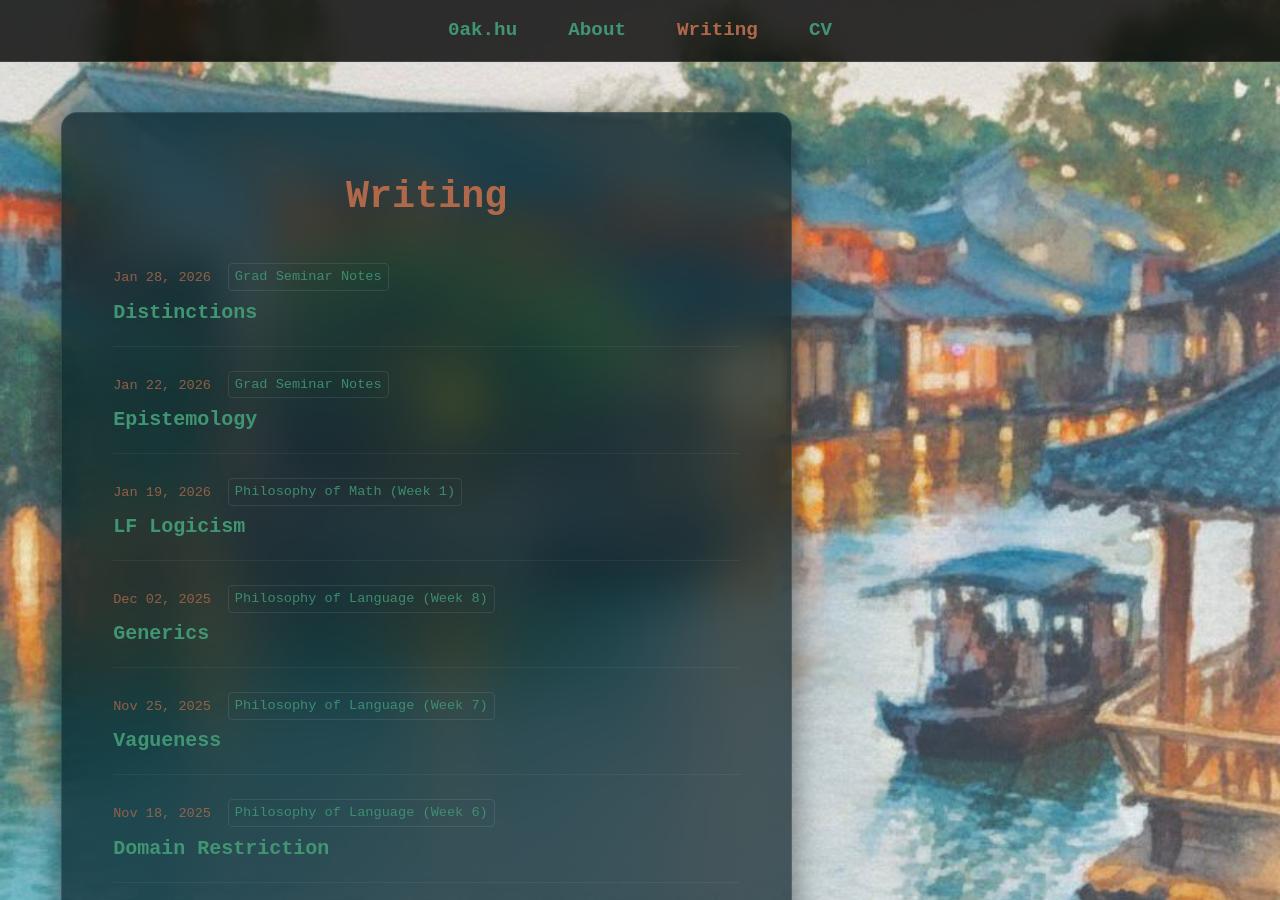
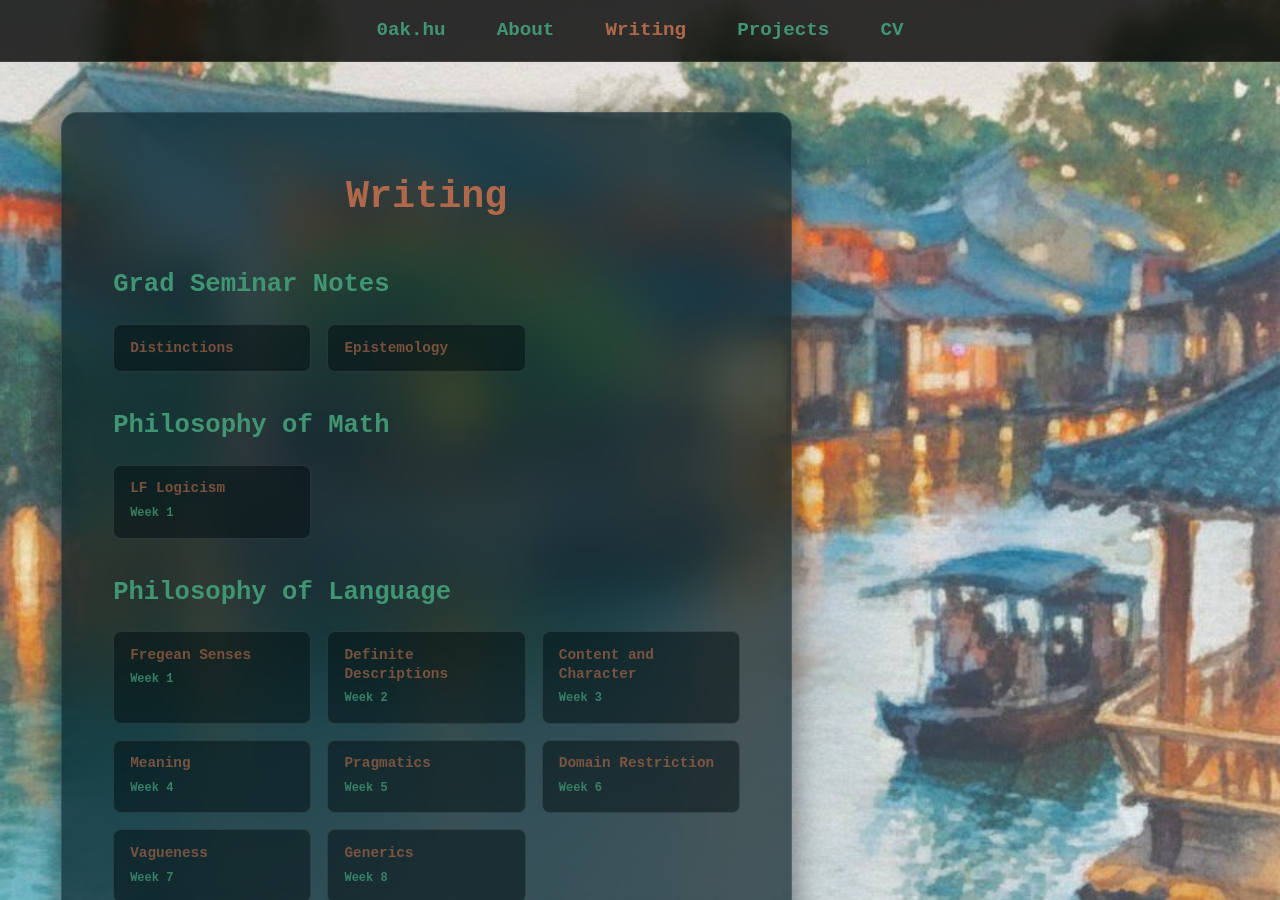
Before and after one commit to oak-hu/oak-hu.github.io, a Jekyll site: the page built from writing/index.md, in a window 1280 px wide and 900 px high. Built offline with Jekyll 4.4.1, drawn with Linux system fonts in a browser that asks for light colours; some web fonts are replaced; some of the changed text lies outside the part shown.

Commit message:
Add Projects page, writing grid, MathJax, sidenote shorthand, and polish
- Add /projects page with screenshot cards (schrodinger, anisogamy)
- Redesign /writing as a categorised card grid sorted by course
- Add MathJax v3 ($...$ inline, $$...$$ display, \$ literal)
- Add ^^...^^ shorthand syntax for sidenotes via Jekyll plugin
- Add hyphens: auto to justified text to reduce rivers
- Fix bullet point indentation in blockquotes and content
- Add Gemfile and .gitignore

Co-Authored-By: Claude Sonnet 4.6 <noreply@anthropic.com>

```diff
--- /dev/null
+++ b/Gemfile
@@ -0,0 +1,6 @@
+source "https://rubygems.org"
+
+gem "jekyll", "~> 4.4"
+gem "jekyll-seo-tag"
+gem "jekyll-feed"
+gem "jekyll-sitemap"
--- a/_config.yml
+++ b/_config.yml
@@ -26,6 +26,8 @@ navigation:
     url: /about
   - title: Writing
     url: /writing
+  - title: Projects
+    url: /projects
   - title: CV
     url: /cv
 #  - title: Gallery
--- /dev/null
+++ b/_plugins/sidenote_shorthand.rb
@@ -0,0 +1,15 @@
+# Converts ^^sidenote content^^ to sidenote HTML.
+# Usage in markdown: text^^this appears in the margin^^more text
+# Inline markdown inside ^^ is processed normally by kramdown first.
+Jekyll::Hooks.register [:pages, :documents], :post_render do |doc|
+  next unless doc.output_ext == '.html'
+  counter = 0
+  doc.output = doc.output.gsub(/\^\^(.*?)\^\^/m) do
+    content = $1.strip
+    counter += 1
+    id = "sn-sh-#{counter}"
+    "<label for=\"#{id}\" class=\"margin-toggle sidenote-number\"></label>" \
+    "<input type=\"checkbox\" id=\"#{id}\" class=\"margin-toggle\"/>" \
+    "<span class=\"sidenote\">#{content}</span>"
+  end
+end
--- a/assets/css/main.scss
+++ b/assets/css/main.scss
@@ -199,7 +199,11 @@ a:hover { color: var(--hover-color); }
     margin-top: 2rem;
     margin-bottom: 1rem;
 }
-.content p { margin-bottom: 1.5rem; text-align: justify; }
+.content p { margin-bottom: 1.5rem; text-align: justify; hyphens: auto; }
+.content ul, .content ol { padding-left: 1.75rem; margin-bottom: 1.5rem; }
+.content li { margin-bottom: 0.25rem; }
+blockquote ul, blockquote ol { padding-left: 1.75rem; margin-bottom: 0.5rem; }
+blockquote li { margin-bottom: 0.25rem; }
 cjk { font-family: var(--font-cjk); }
 
 .profile-img {
@@ -207,37 +211,49 @@ cjk { font-family: var(--font-cjk); }
     border-radius: 50%; width: 30%; shape-outside: circle(50%);
 }
 
-/* Writing List */
-.writing-list { list-style: none; }
-.writing-item {
-    margin-bottom: 1.5rem; border-bottom: 1px solid rgba(255,255,255,0.05); padding-bottom: 1rem;
-}
-.writing-meta {
-    display: block;
-    margin-bottom: 0.2rem;
-}
-.writing-date {
-    font-size: clamp(0.85rem, 1vw, 1.25rem);
-    color: var(--text-secondary);
-    opacity: 0.8;
-    display: inline-block;
-    margin-right: 0.8rem;
-    font-family: var(--font-display);
-}
-.writing-tag {
-    display: inline-block;
-    font-family: var(--font-display);
-    font-size: clamp(0.85rem, 1vw, 1.25rem);
-    color: var(--link-color);
-    border: 1px solid var(--glass-border);
-    padding: 1px 6px;
-    border-radius: 4px;
-    opacity: 0.9;
-    vertical-align: 1px;
-    transition: opacity 0.2s;
+/* Writing Grid */
+.writing-grid {
+    display: grid;
+    grid-template-columns: repeat(auto-fill, minmax(180px, 1fr));
+    gap: 1rem;
+    margin-bottom: 2rem;
 }
 
-.writing-title { font-size: clamp(1.25rem, 1.5vw, 2rem); color: var(--link-color); }
+.writing-card {
+    background: rgba(0, 12, 16, 0.5);
+    border-radius: 8px;
+    border: 1px solid var(--glass-border);
+    padding: 0.85rem 1rem;
+    display: flex;
+    flex-direction: column;
+    gap: 0.3rem;
+    transition: transform 0.2s, box-shadow 0.2s;
+    color: var(--text-primary);
+}
+
+.writing-card:hover {
+    transform: translateY(-2px);
+    box-shadow: 0 8px 24px rgba(0, 0, 0, 0.35);
+    color: var(--text-primary);
+}
+
+.writing-card:hover .writing-card-title {
+    opacity: 1;
+}
+
+.writing-card-title {
+    font-size: clamp(0.9rem, 1.1vw, 1.1rem);
+    color: var(--text-secondary);
+    opacity: 0.65;
+    line-height: 1.3;
+}
+
+.writing-card-week {
+    font-family: var(--font-display);
+    font-size: clamp(0.75rem, 0.85vw, 0.85rem);
+    color: var(--link-color);
+    opacity: 0.8;
+}
 
 /* Sidenotes */
 
@@ -296,6 +312,68 @@ label.sidenote-number {
     .margin-toggle:checked + .sidenote { display: block; position: relative; float: none; left: auto; width: 100%; margin: 1.5rem 0; padding: 1rem; animation: noteFadeIn 0.25s ease forwards; opacity: 0; background: rgba(0, 12, 16, 0.5);}
 }
 
+/* Project Cards */
+.project-grid {
+    display: grid;
+    grid-template-columns: repeat(auto-fill, minmax(260px, 1fr));
+    gap: 2rem;
+    margin-top: 1rem;
+}
+
+.project-card {
+    background: rgba(0, 12, 16, 0.5);
+    border-radius: 12px;
+    border: 1px solid var(--glass-border);
+    overflow: hidden;
+    display: flex;
+    flex-direction: column;
+    transition: transform 0.2s, box-shadow 0.2s;
+}
+
+.project-card:hover {
+    transform: translateY(-4px);
+    box-shadow: 0 12px 40px rgba(0, 0, 0, 0.4);
+}
+
+.project-img-wrap {
+    width: 100%;
+    aspect-ratio: 16 / 9;
+    background: rgba(0, 24, 32, 0.8);
+    overflow: hidden;
+    display: block;
+}
+
+.project-img-wrap img {
+    width: 100%;
+    height: 100%;
+    object-fit: cover;
+    display: block;
+    transition: transform 0.3s;
+}
+
+.project-card:hover .project-img-wrap img {
+    transform: scale(1.03);
+}
+
+.project-info {
+    padding: 1rem 1.25rem 1.25rem;
+    flex: 1;
+}
+
+.project-name {
+    font-family: var(--font-display);
+    font-size: clamp(1.1rem, 1.4vw, 1.4rem);
+    color: var(--link-color);
+    margin-bottom: 0.5rem;
+}
+
+.project-desc {
+    font-size: clamp(0.9rem, 1.1vw, 1.1rem);
+    line-height: 1.5;
+    margin-bottom: 0;
+    text-align: left;
+}
+
 /* Blockquotes styled as expanded inline sidenotes */
 blockquote {
     /* Layout: Inline flow */
--- a/writing/index.md
+++ b/writing/index.md
@@ -3,19 +3,25 @@ layout: default
 title: Writing
 ---
 
-<h1>Writing</h1>
+# Writing
 
-<ul class="writing-list">
-    {% assign writing_pages = site.pages | where_exp: "item", "item.path contains 'writing/'" | where_exp: "item", "item.name != 'index.md'" | sort: 'date' | reverse %}
-    {% for post in writing_pages %}
-    <li class="writing-item">
-        <div class="writing-meta">
-            <span class="writing-date">{{ post.date | date: "%b %d, %Y" }}</span>
-            {% if post.tag %}
-            <span class="writing-tag">{{ post.tag }}</span>
-            {% endif %}
-        </div>
-        <a href="{{ post.url | relative_url }}" class="writing-title no-icon">{{ post.title }}</a>
-    </li>
-    {% endfor %}
-</ul>
+{% assign writing_pages = site.pages | where_exp: "item", "item.path contains 'writing/'" | where_exp: "item", "item.name != 'index.md'" %}
+{% assign categories = "Grad Seminar Notes,Philosophy of Math,Philosophy of Language,Strawson Prize Essay,Frege,Knowledge and Reality,Moral Philosophy,2024 Summer Project" | split: "," %}
+
+{% for category in categories %}
+  {% assign cat_pages = writing_pages | where_exp: "item", "item.tag contains category" | sort: 'tag' %}
+  {% if cat_pages.size > 0 %}
+## {{ category }}
+<div class="writing-grid">
+  {% for post in cat_pages %}
+  <a href="{{ post.url | relative_url }}" class="writing-card no-icon">
+    <span class="writing-card-title">{{ post.title }}</span>
+    {% assign week_label = post.tag | split: "(" | last | remove: ")" | strip %}
+    {% unless week_label == category %}
+    <span class="writing-card-week">{{ week_label }}</span>
+    {% endunless %}
+  </a>
+  {% endfor %}
+</div>
+  {% endif %}
+{% endfor %}
```
Also changed, not shown: _layouts/default.html (+13 -0 lines), about.md (+1 -14 lines), index.md (+4 -6 lines), projects/index.md (added, +31 -0 lines), Gemfile.lock (added), assets/projects/anisogamy.png (added), assets/projects/schrodinger.png (added), 1 other file.
